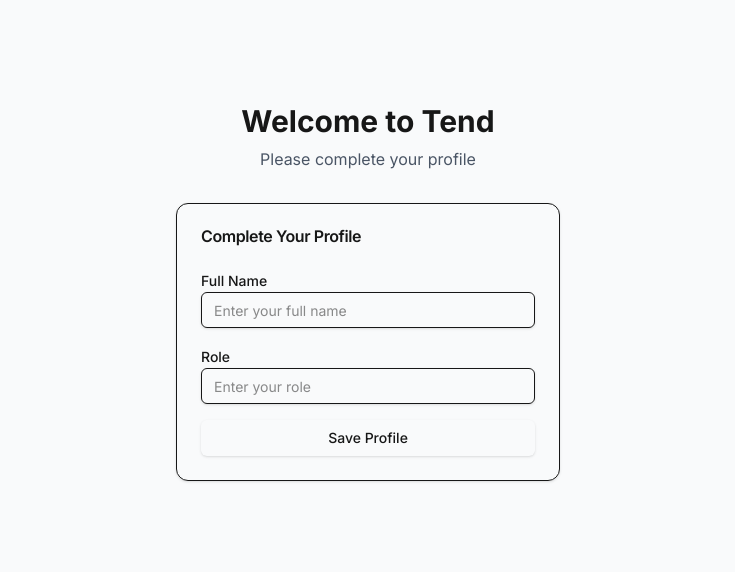
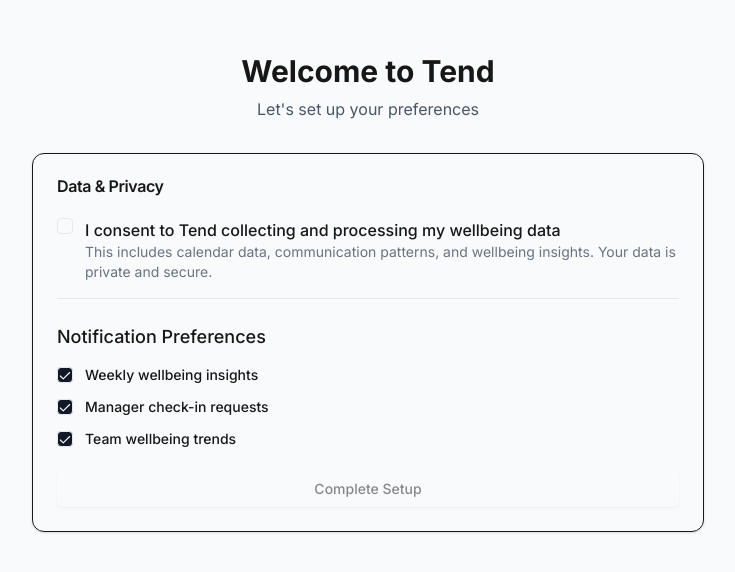
Before and after one commit to openn02/Tend, a Next.js app in the folder frontend/: page /onboarding in a window 1280 px wide. Shown: the part 108-680 px from the top of the page, without its empty margins (272-1007 px from the left). Built offline with nearby package versions, Linux system fonts and the light colour scheme; sample sign-in values are in the browser's storage.

Commit message:
feat: add onboarding page with data consent and preferences

```diff
--- a/frontend/package.json
+++ b/frontend/package.json
@@ -11,6 +11,7 @@
   "dependencies": {
     "@headlessui/react": "^2.2.3",
     "@heroicons/react": "^2.2.0",
+    "@radix-ui/react-checkbox": "^1.3.2",
     "@radix-ui/react-label": "^2.1.7",
     "@radix-ui/react-slot": "^1.2.3",
     "@tanstack/react-query": "^5.76.1",
--- a/frontend/src/app/onboarding/page.tsx
+++ b/frontend/src/app/onboarding/page.tsx
@@ -3,16 +3,20 @@
 import { useState } from 'react';
 import { useRouter } from 'next/navigation';
 import { Button } from "../../components/ui/button";
-import { Input } from "../../components/ui/input";
 import { Card, CardContent, CardHeader, CardTitle } from "../../components/ui/card";
 import { Label } from "../../components/ui/label";
 import { toast } from "sonner";
+import { Checkbox } from "../../components/ui/checkbox";
 
 export default function OnboardingPage() {
   const router = useRouter();
-  const [fullName, setFullName] = useState('');
-  const [role, setRole] = useState('');
   const [loading, setLoading] = useState(false);
+  const [dataConsent, setDataConsent] = useState(false);
+  const [preferences, setPreferences] = useState({
+    weeklyInsights: true,
+    managerCheckIns: true,
+    teamTrends: true
+  });
 
   const handleSubmit = async (e: React.FormEvent) => {
     e.preventDefault();
@@ -27,9 +31,8 @@
           'Authorization': `Bearer ${token}`
         },
         body: JSON.stringify({
-          full_name: fullName,
-          role: role,
-          onboarding_completed: true
+          data_consent_given: dataConsent,
+          preferences: preferences
         })
       });
 
@@ -37,59 +40,86 @@
         throw new Error('Failed to update profile');
       }
 
-      toast.success('Profile updated successfully!');
-      router.push('/dashboard'); // Redirect to dashboard after onboarding
+      toast.success('Preferences saved successfully!');
+      router.push('/'); // Redirect to dashboard after onboarding
     } catch (error) {
-      toast.error('Failed to update profile. Please try again.');
+      toast.error('Failed to save preferences. Please try again.');
     } finally {
       setLoading(false);
     }
   };
 
   return (
-    <div className="min-h-screen flex items-center justify-center bg-gray-50">
-      <div className="max-w-md w-full space-y-8 p-8">
+    <div className="min-h-screen flex items-center justify-center bg-gray-50 p-4">
+      <div className="max-w-2xl w-full space-y-8">
         <div className="text-center">
           <h1 className="text-3xl font-bold">Welcome to Tend</h1>
-          <p className="mt-2 text-gray-600">Please complete your profile</p>
+          <p className="mt-2 text-gray-600">Let's set up your preferences</p>
         </div>
 
         <Card>
           <CardHeader>
-            <CardTitle>Complete Your Profile</CardTitle>
+            <CardTitle>Data & Privacy</CardTitle>
           </CardHeader>
           <CardContent>
-            <form onSubmit={handleSubmit} className="space-y-4">
-              <div className="space-y-2">
-                <Label htmlFor="fullName">Full Name</Label>
-                <Input
-                  id="fullName"
-                  type="text"
-                  value={fullName}
-                  onChange={(e) => setFullName(e.target.value)}
-                  required
-                  placeholder="Enter your full name"
-                />
-              </div>
+            <form onSubmit={handleSubmit} className="space-y-6">
+              <div className="space-y-4">
+                <div className="flex items-start space-x-3">
+                  <Checkbox
+                    id="dataConsent"
+                    checked={dataConsent}
+                    onCheckedChange={(checked) => setDataConsent(checked as boolean)}
+                  />
+                  <div className="space-y-1">
+                    <Label htmlFor="dataConsent" className="text-base">
+                      I consent to Tend collecting and processing my wellbeing data
+                    </Label>
+                    <p className="text-sm text-gray-500">
+                      This includes calendar data, communication patterns, and wellbeing insights. Your data is private and secure.
+                    </p>
+                  </div>
+                </div>
 
-              <div className="space-y-2">
-                <Label htmlFor="role">Role</Label>
-                <Input
-                  id="role"
-                  type="text"
-                  value={role}
-                  onChange={(e) => setRole(e.target.value)}
-                  required
-                  placeholder="Enter your role"
-                />
+                <div className="border-t border-gray-200 pt-6">
+                  <h3 className="text-lg font-medium mb-4">Notification Preferences</h3>
+
+                  <div className="space-y-4">
+                    <div className="flex items-center space-x-3">
+                      <Checkbox
+                        id="weeklyInsights"
+                        checked={preferences.weeklyInsights}
+                        onCheckedChange={(checked) => setPreferences(prev => ({ ...prev, weeklyInsights: checked as boolean }))}
+                      />
+                      <Label htmlFor="weeklyInsights">Weekly wellbeing insights</Label>
+                    </div>
+
+                    <div className="flex items-center space-x-3">
+                      <Checkbox
+                        id="managerCheckIns"
+                        checked={preferences.managerCheckIns}
+                        onCheckedChange={(checked) => setPreferences(prev => ({ ...prev, managerCheckIns: checked as boolean }))}
+                      />
+                      <Label htmlFor="managerCheckIns">Manager check-in requests</Label>
+                    </div>
+
+                    <div className="flex items-center space-x-3">
+                      <Checkbox
+                        id="teamTrends"
+                        checked={preferences.teamTrends}
+                        onCheckedChange={(checked) => setPreferences(prev => ({ ...prev, teamTrends: checked as boolean }))}
+                      />
+                      <Label htmlFor="teamTrends">Team wellbeing trends</Label>
+                    </div>
+                  </div>
+                </div>
               </div>
 
               <Button
                 type="submit"
                 className="w-full"
-                disabled={loading}
+                disabled={loading || !dataConsent}
               >
-                {loading ? 'Saving...' : 'Save Profile'}
+                {loading ? 'Saving...' : 'Complete Setup'}
               </Button>
             </form>
           </CardContent>
--- /dev/null
+++ b/frontend/src/components/ui/checkbox.tsx
@@ -0,0 +1,30 @@
+"use client"
+
+import * as React from "react"
+import * as CheckboxPrimitive from "@radix-ui/react-checkbox"
+import { Check } from "lucide-react"
+
+import { cn } from "@/lib/utils"
+
+const Checkbox = React.forwardRef<
+  React.ElementRef<typeof CheckboxPrimitive.Root>,
+  React.ComponentPropsWithoutRef<typeof CheckboxPrimitive.Root>
+>(({ className, ...props }, ref) => (
+  <CheckboxPrimitive.Root
+    ref={ref}
+    className={cn(
+      "peer h-4 w-4 shrink-0 rounded-sm border border-gray-200 ring-offset-white focus-visible:outline-none focus-visible:ring-2 focus-visible:ring-gray-950 focus-visible:ring-offset-2 disabled:cursor-not-allowed disabled:opacity-50 data-[state=checked]:bg-gray-900 data-[state=checked]:text-gray-50",
+      className
+    )}
+    {...props}
+  >
+    <CheckboxPrimitive.Indicator
+      className={cn("flex items-center justify-center text-current")}
+    >
+      <Check className="h-4 w-4" />
+    </CheckboxPrimitive.Indicator>
+  </CheckboxPrimitive.Root>
+))
+Checkbox.displayName = CheckboxPrimitive.Root.displayName
+
+export { Checkbox }
```
Also changed, not shown: 1 other file (tests, documents, lock files or other folders).
